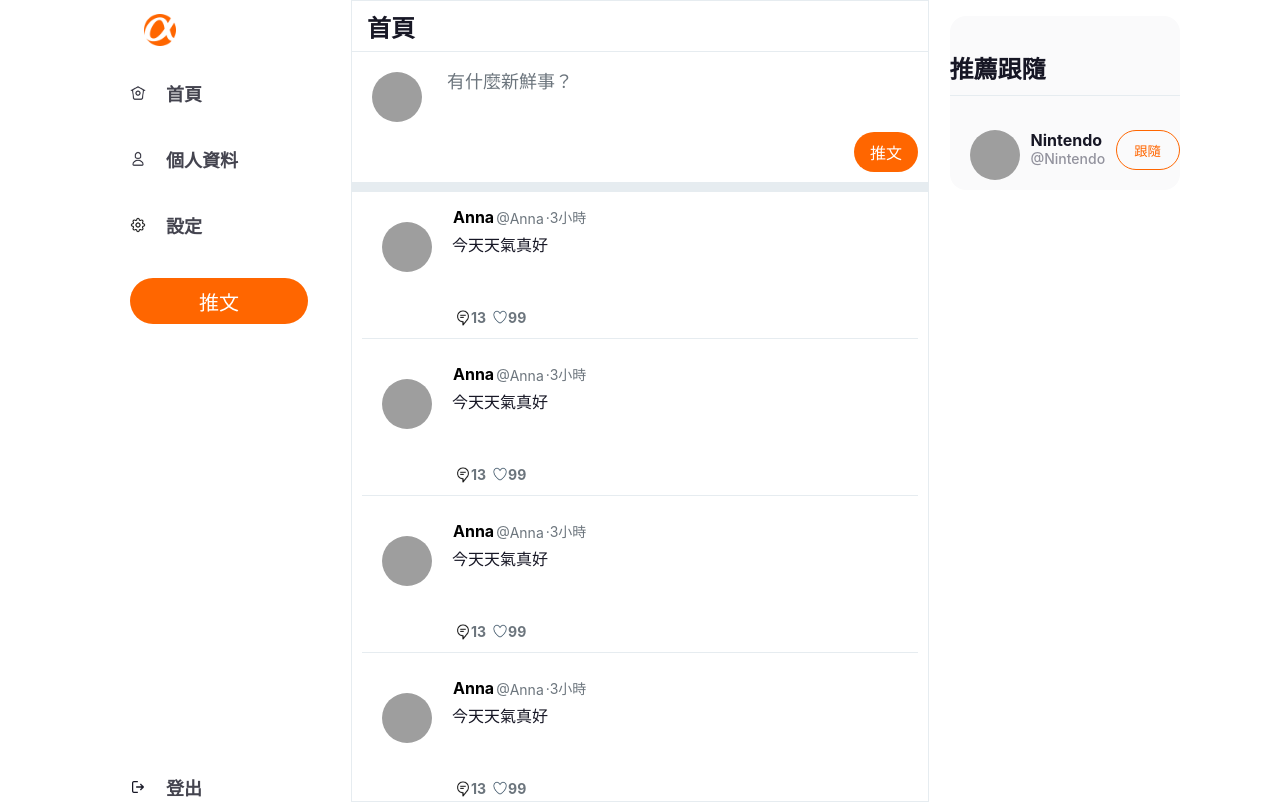
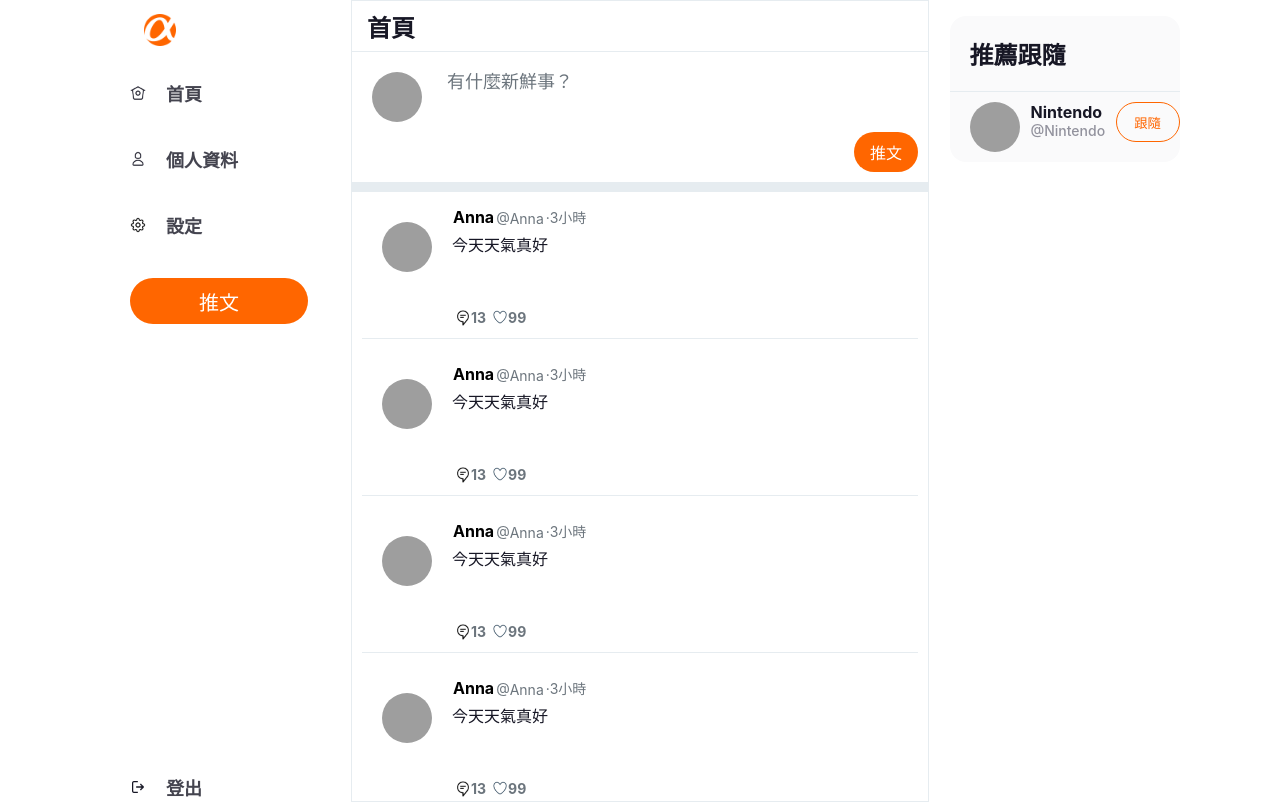
Before and after one commit to Melon-Lo/project-twitter, a React (Create React App) app: page / in a window 1280 px wide. Built offline with nearby package versions, Linux system fonts and the light colour scheme; grey boxes are pictures that could not be loaded.

Commit message:
Fix bugs

```diff
--- a/src/components/Recommendation/Recommendation.scss
+++ b/src/components/Recommendation/Recommendation.scss
@@ -7,8 +7,7 @@
   border-radius: 16px;
 
   .title {
-    margin: 24px 0;
-    padding: 10px 0;
+    padding: 20px;
     color: #171725;
     font-size: 24px;
     font-weight: 700;
```
